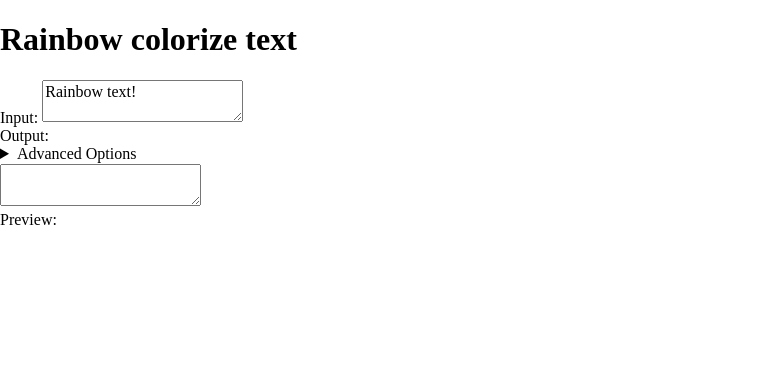
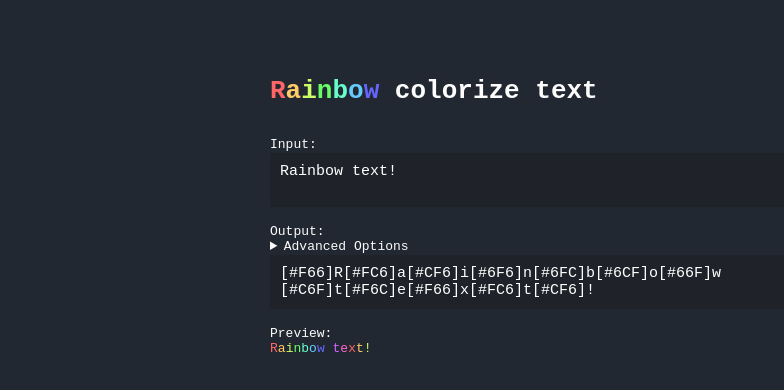
Before and after one commit to Brecert/nertivia-utils, a plain HTML site: page index.html in a window 1280 px wide. Shown: the whole page, without its empty margins (0-784 px from the left). Drawn offline with nearby package versions, Linux system fonts and the light colour scheme; the site is published under a folder, as on GitHub Pages, so addresses that start at the root find nothing.

Commit message:
change html imports to be relative

```diff
--- a/index.html
+++ b/index.html
@@ -3,12 +3,9 @@
 <meta http-equiv="X-UA-Compatible" content="IE=edge" />
 <meta name="viewport" content="width=device-width, initial-scale=1" />
 <title>nertivia utils</title>
-<link
-  rel="stylesheet"
-  href="https://unpkg.com/normalize.css@8.0.1/normalize.css"
-/>
-<link rel="stylesheet" href="/style.css" />
-<script type="module" src="/script.js"></script>
+<link rel="stylesheet" href="//unpkg.com/normalize.css@8.0.1/normalize.css" />
+<link rel="stylesheet" href="./style.css" />
+<script type="module" src="./script.js"></script>
 
 <main>
   <h1><span class="rainbow">Rainbow</span> colorize text</h1>
```
